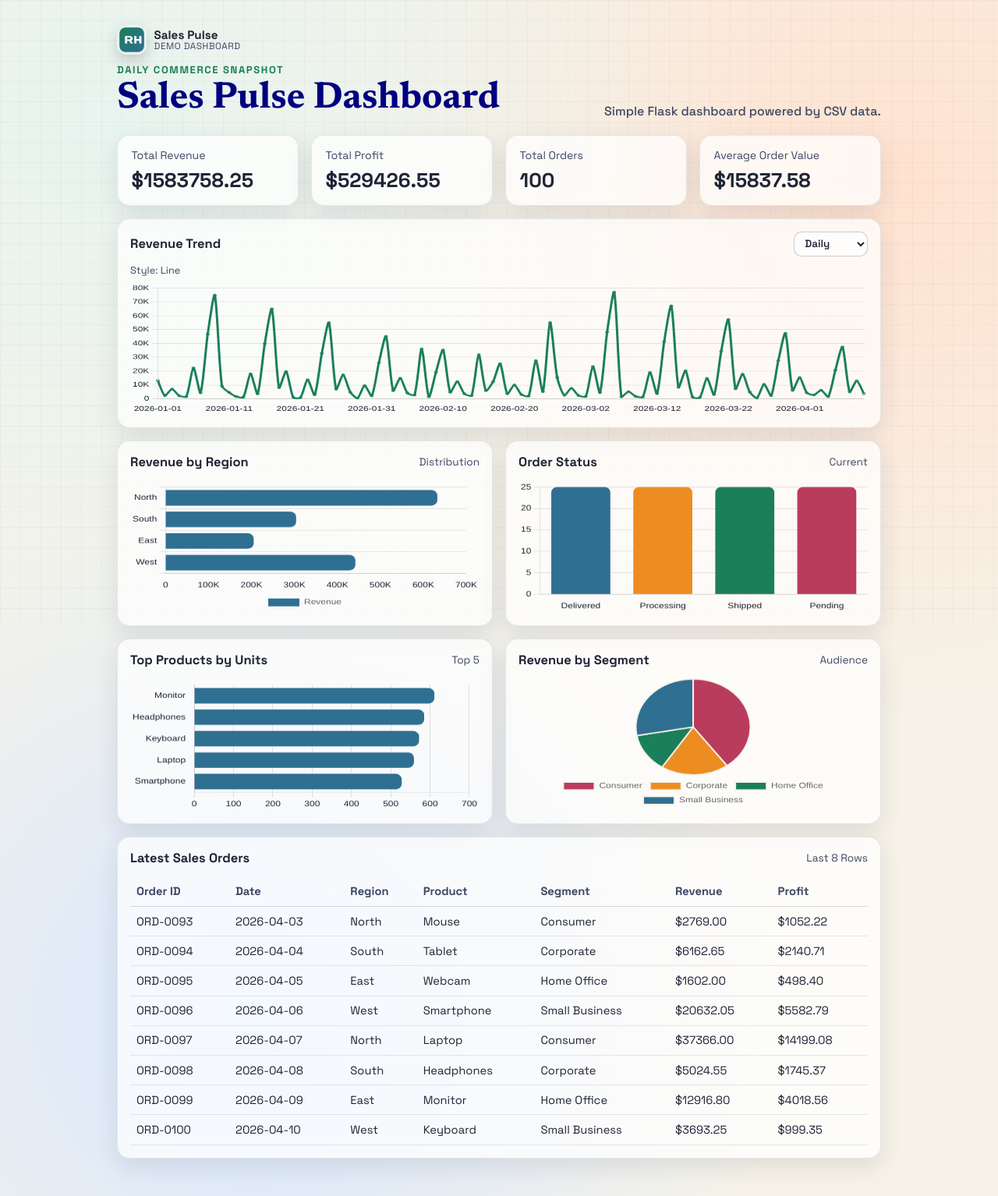
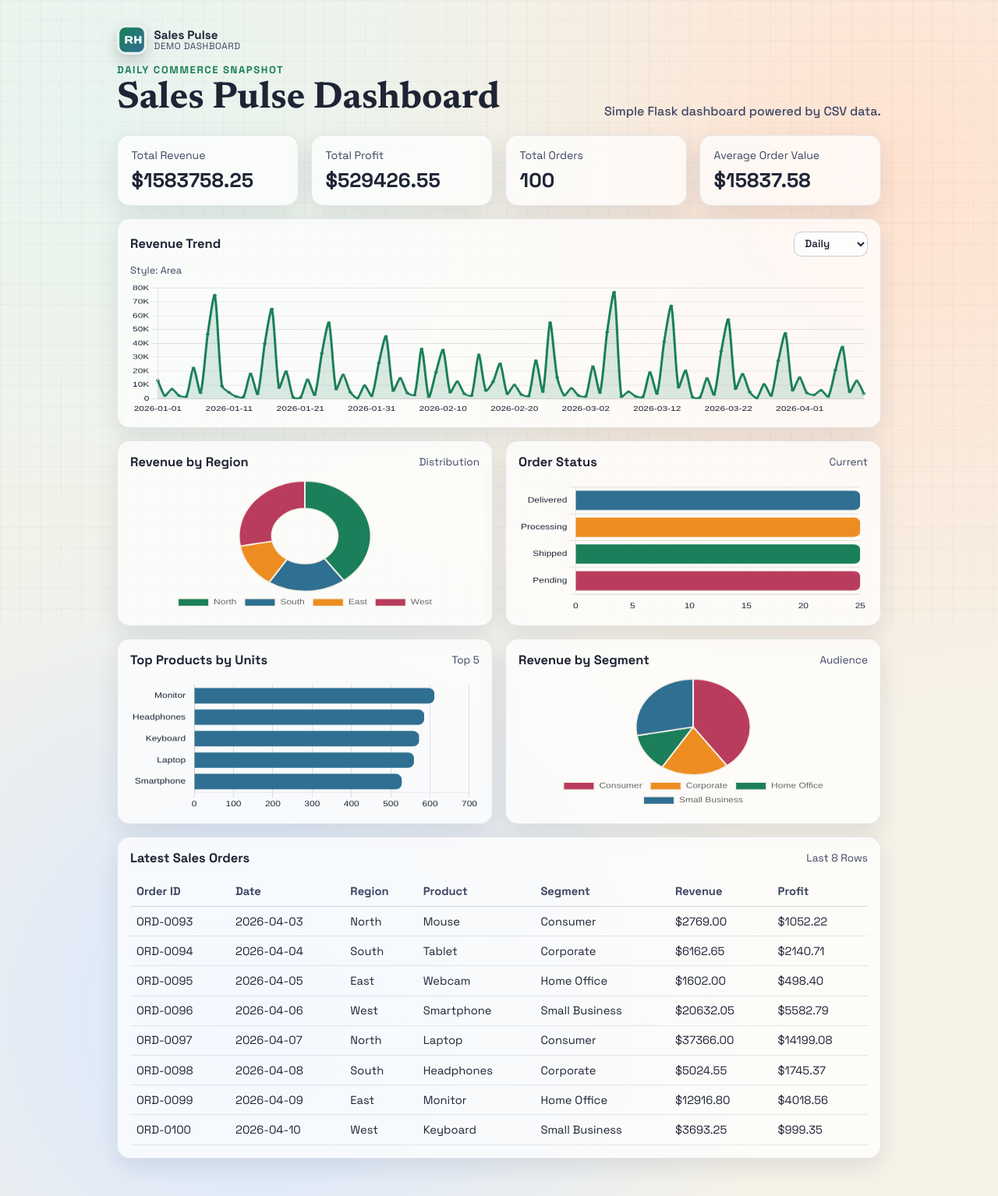
Before and after one commit to sarbadal/sales-pulse-dashboard-template, a Flask app: page / in a window 1280 px wide. Shown: the whole page at 78% size. Run offline with Flask 3, Linux system fonts and the light colour scheme.

Commit message:
add basic config option

```diff
--- a/config/dashboard_config.yaml
+++ b/config/dashboard_config.yaml
@@ -4,7 +4,7 @@ branding:
 
   # CSS color for the dashboard heading text.
   # Example: "#1f2435" or "rgb(31, 36, 53)" or color name like "navy"
-  dashboard_title_color: "navy"
+  dashboard_title_color: "#1f2435"
 
 charts:
   revenue_by_region:
@@ -13,13 +13,45 @@ charts:
     # - vertical_bar: bar chart with vertical columns
     # - horizontal_bar: bar chart with horizontal bars
     # - pie: pie chart
+    type: donut
+
+    # Region color palette used by Revenue by Region chart.
+    # For donut/pie: each region uses the next color in this list.
+    # For vertical/horizontal bar: each region bar uses the next color in this list.
+    # You can add more colors if you have more regions.
+    colors:
+      - "#1a7f5a"
+      - "#2f6f91"
+      - "#ed8d21"
+      - "#b93c5d"
+    # colors:
+    #   - "red"
+    #   - "blue"
+    #   - "green"
+    #   - "orange"
+
+  order_status:
+    # Available options: donut, vertical_bar, horizontal_bar, pie
+    # - donut: doughnut chart
+    # - vertical_bar: bar chart with vertical columns (default)
+    # - horizontal_bar: bar chart with horizontal bars
+    # - pie: pie chart
     type: horizontal_bar
+
+    # Order status color palette.
+    # For donut/pie: each status uses the next color in this list.
+    # For vertical/horizontal bar: each status bar uses the next color in this list.
+    colors:
+      - "#2f6f91"
+      - "#ed8d21"
+      - "#1a7f5a"
+      - "#b93c5d"
 
   revenue_trend:
     # Available options: area, line
     # - area: line with filled background
     # - line: plain line without fill
-    style: line
+    style: area
 
     # CSS color for line/border (hex, rgb, rgba, hsl are all valid)
     # Example: "#1a7f5a" or "rgb(30, 130, 76)" or color name like "red"
--- a/src/services/sales_service.py
+++ b/src/services/sales_service.py
@@ -14,6 +14,7 @@ CONFIG_YAML = BASE_DIR / "config" / "dashboard_config.yaml"
 VALID_TREND_GRAIN = {"daily", "weekly", "monthly"}
 VALID_REVENUE_TREND_STYLES = {"line", "area"}
 VALID_REGION_CHART_TYPES = {"donut", "vertical_bar", "horizontal_bar", "pie"}
+VALID_ORDER_STATUS_CHART_TYPES = {"donut", "vertical_bar", "horizontal_bar", "pie"}
 
 
 def _normalize_color(value: object, fallback: str) -> str:
@@ -36,6 +37,16 @@ def _normalize_text(value: object, fallback: str) -> str:
         return fallback
 
     return normalized
+
+
+def _normalize_color_list(value: object, fallback: list[str]) -> list[str]:
+    if not isinstance(value, list):
+        return fallback
+
+    normalized_colors = [
+        item.strip() for item in value if isinstance(item, str) and item.strip()
+    ]
+    return normalized_colors or fallback
 
 
 def _to_float(value: str) -> float:
@@ -69,6 +80,11 @@ def load_dashboard_config() -> dict:
             },
             "revenue_by_region": {
                 "type": "donut",
+                "colors": ["#1a7f5a", "#2f6f91", "#ed8d21", "#b93c5d"],
+            },
+            "order_status": {
+                "type": "vertical_bar",
+                "colors": ["#2f6f91", "#ed8d21", "#1a7f5a", "#b93c5d"],
             },
         }
     }
@@ -104,6 +120,25 @@ def load_dashboard_config() -> dict:
     if region_chart_type not in VALID_REGION_CHART_TYPES:
         region_chart_type = default_config["charts"]["revenue_by_region"]["type"]
 
+    region_colors = _normalize_color_list(
+        raw_config.get("charts", {}).get("revenue_by_region", {}).get("colors"),
+        default_config["charts"]["revenue_by_region"]["colors"],
+    )
+
+    order_status_chart_type = (
+        raw_config.get("charts", {})
+        .get("order_status", {})
+        .get("type", default_config["charts"]["order_status"]["type"])
+    )
+    order_status_chart_type = str(order_status_chart_type).strip().lower()
+    if order_status_chart_type not in VALID_ORDER_STATUS_CHART_TYPES:
+        order_status_chart_type = default_config["charts"]["order_status"]["type"]
+
+    order_status_colors = _normalize_color_list(
+        raw_config.get("charts", {}).get("order_status", {}).get("colors"),
+        default_config["charts"]["order_status"]["colors"],
+    )
+
     dashboard_title = _normalize_text(
         raw_config.get("branding", {}).get("dashboard_title"),
         default_config["branding"]["dashboard_title"],
@@ -135,6 +170,11 @@ def load_dashboard_config() -> dict:
             },
             "revenue_by_region": {
                 "type": region_chart_type,
+                "colors": region_colors,
+            },
+            "order_status": {
+                "type": order_status_chart_type,
+                "colors": order_status_colors,
             },
         }
     }
@@ -219,6 +259,9 @@ def build_dashboard_data(trend_granularity: str = "daily") -> dict:
             "revenue_trend_line_color": dashboard_config["charts"]["revenue_trend"]["line_color"],
             "revenue_trend_area_color": dashboard_config["charts"]["revenue_trend"]["area_color"],
             "revenue_by_region_type": dashboard_config["charts"]["revenue_by_region"]["type"],
+            "revenue_by_region_colors": dashboard_config["charts"]["revenue_by_region"]["colors"],
+            "order_status_type": dashboard_config["charts"]["order_status"]["type"],
+            "order_status_colors": dashboard_config["charts"]["order_status"]["colors"],
         },
         "branding": {
             "dashboard_title": dashboard_config["branding"]["dashboard_title"],
--- a/src/templates/index.html
+++ b/src/templates/index.html
@@ -153,6 +153,7 @@
       const revenueTrendLineColor = dashboardData.chart_config?.revenue_trend_line_color || "#1a7f5a";
       const revenueTrendAreaColor = dashboardData.chart_config?.revenue_trend_area_color || "rgba(26, 127, 90, 0.15)";
       const revenueByRegionType = dashboardData.chart_config?.revenue_by_region_type || "donut";
+      const orderStatusType = dashboardData.chart_config?.order_status_type || "vertical_bar";
       const isRevenueArea = revenueTrendStyle === "area";
 
       function formatCompactNumber(value) {
@@ -214,7 +215,9 @@
         },
       });
 
-      const regionColors = ["#1a7f5a", "#2f6f91", "#ed8d21", "#b93c5d"];
+      const regionColors =
+        dashboardData.chart_config?.revenue_by_region_colors ||
+        ["#1a7f5a", "#2f6f91", "#ed8d21", "#b93c5d"];
       const isRegionBar =
         revenueByRegionType === "vertical_bar" || revenueByRegionType === "horizontal_bar";
       const regionChartType =
@@ -229,7 +232,7 @@
         maintainAspectRatio: false,
         plugins: {
           legend: {
-            display: true,
+            display: !isRegionBar,
             position: "bottom",
           },
         },
@@ -275,7 +278,11 @@
             {
               label: isRegionBar ? "Revenue" : undefined,
               data: dashboardData.region_breakdown.values,
-              backgroundColor: isRegionBar ? "#2f6f91" : regionColors,
+              backgroundColor: isRegionBar
+                ? dashboardData.region_breakdown.labels.map(
+                    (_, idx) => regionColors[idx % regionColors.length]
+                  )
+                : regionColors,
               borderWidth: isRegionBar ? 0 : 2,
               borderColor: isRegionBar ? "transparent" : "#f6f2e8",
               borderRadius: isRegionBar ? 8 : 0,
@@ -285,33 +292,81 @@
         options: regionChartOptions,
       });
 
+      const orderStatusColors =
+        dashboardData.chart_config?.order_status_colors ||
+        ["#2f6f91", "#ed8d21", "#1a7f5a", "#b93c5d"];
+      const isOrderStatusBar =
+        orderStatusType === "vertical_bar" || orderStatusType === "horizontal_bar";
+      const orderStatusChartType =
+        orderStatusType === "pie"
+          ? "pie"
+          : orderStatusType === "donut"
+            ? "doughnut"
+            : "bar";
+
+      const orderStatusOptions = {
+        responsive: true,
+        maintainAspectRatio: false,
+        plugins: {
+          legend: {
+            display: !isOrderStatusBar,
+            position: "bottom",
+          },
+        },
+      };
+
+      if (isOrderStatusBar) {
+        orderStatusOptions.indexAxis = orderStatusType === "horizontal_bar" ? "y" : "x";
+        orderStatusOptions.scales = {
+          x: {
+            ticks: {
+              color: tickColor,
+              callback: (value) =>
+                orderStatusType === "horizontal_bar"
+                  ? formatCompactNumber(value)
+                  : dashboardData.order_status.labels[value] || value,
+            },
+            grid: {
+              display: orderStatusType !== "horizontal_bar",
+              color: gridColor,
+            },
+          },
+          y: {
+            ticks: {
+              color: tickColor,
+              callback: (value) =>
+                orderStatusType === "horizontal_bar"
+                  ? dashboardData.order_status.labels[value] || value
+                  : formatCompactNumber(value),
+            },
+            grid: {
+              display: orderStatusType === "horizontal_bar",
+              color: gridColor,
+            },
+          },
+        };
+      }
+
       new Chart(document.getElementById("statusChart"), {
-        type: "bar",
+        type: orderStatusChartType,
         data: {
           labels: dashboardData.order_status.labels,
           datasets: [
             {
+              label: isOrderStatusBar ? "Orders" : undefined,
               data: dashboardData.order_status.values,
-              backgroundColor: ["#2f6f91", "#ed8d21", "#1a7f5a", "#b93c5d"],
-              borderRadius: 8,
+              backgroundColor: isOrderStatusBar
+                ? dashboardData.order_status.labels.map(
+                    (_, idx) => orderStatusColors[idx % orderStatusColors.length]
+                  )
+                : orderStatusColors,
+              borderRadius: isOrderStatusBar ? 8 : 0,
+              borderWidth: isOrderStatusBar ? 0 : 2,
+              borderColor: isOrderStatusBar ? "transparent" : "#f6f2e8",
             },
           ],
         },
-        options: {
-          responsive: true,
-          maintainAspectRatio: false,
-          scales: {
-            x: { ticks: { color: tickColor }, grid: { display: false } },
-            y: {
-              ticks: {
-                color: tickColor,
-                callback: (value) => formatCompactNumber(value),
-              },
-              grid: { color: gridColor },
-            },
-          },
-          plugins: { legend: { display: false } },
-        },
+        options: orderStatusOptions,
       });
 
       new Chart(document.getElementById("productsChart"), {
```
